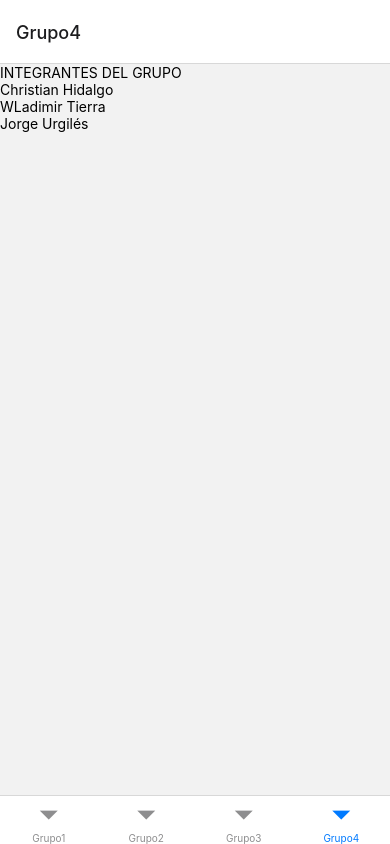
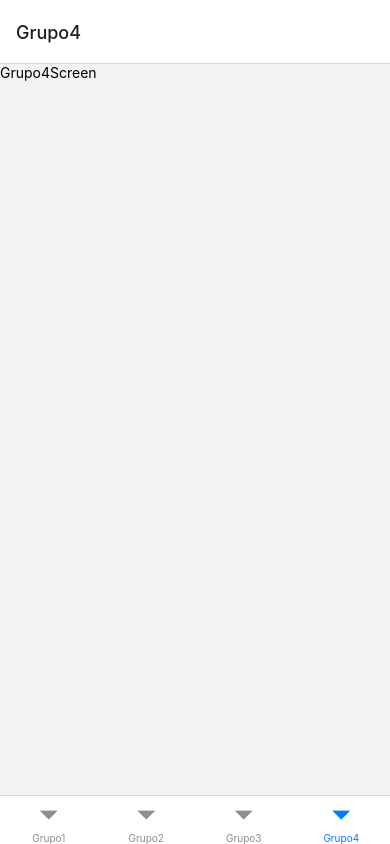
Before and after one commit to jritsqmet/movil-app, a React Native app: screen /Grupo4 in a window 390 px wide. Built offline with nearby package versions, Linux system fonts and the light colour scheme.

Commit message:
adding group 2 - modified

```diff
--- a/Screens/Grupo4Screen.js
+++ b/Screens/Grupo4Screen.js
@@ -4,10 +4,7 @@ import React from 'react'
 export default function Grupo4Screen() {
   return (
     <View>
-      <Text>INTEGRANTES DEL GRUPO</Text>
-      <Text>Christian Hidalgo</Text>
-      <Text>WLadimir Tierra</Text>
-      <Text>Jorge Urgilés</Text>
+      <Text>Grupo4Screen</Text>
     </View>
   )
 }
```
